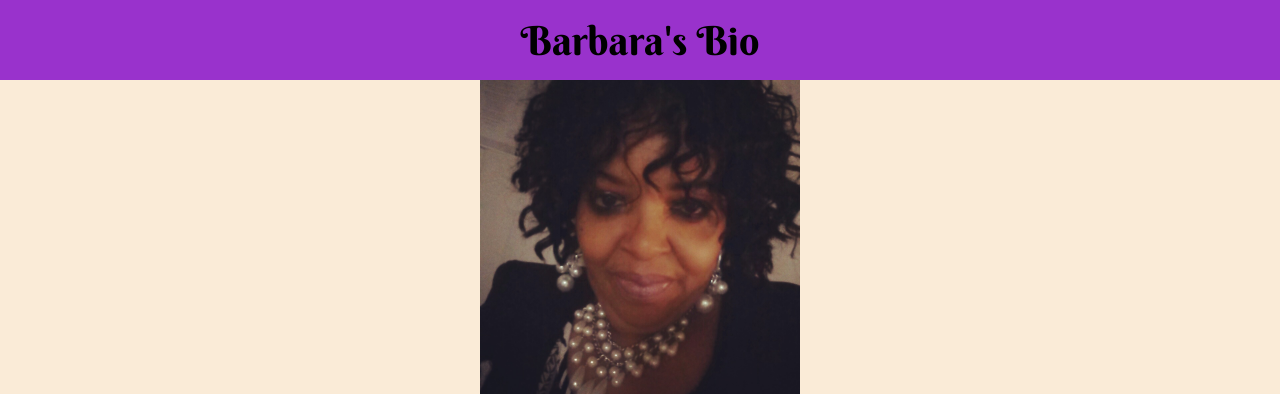
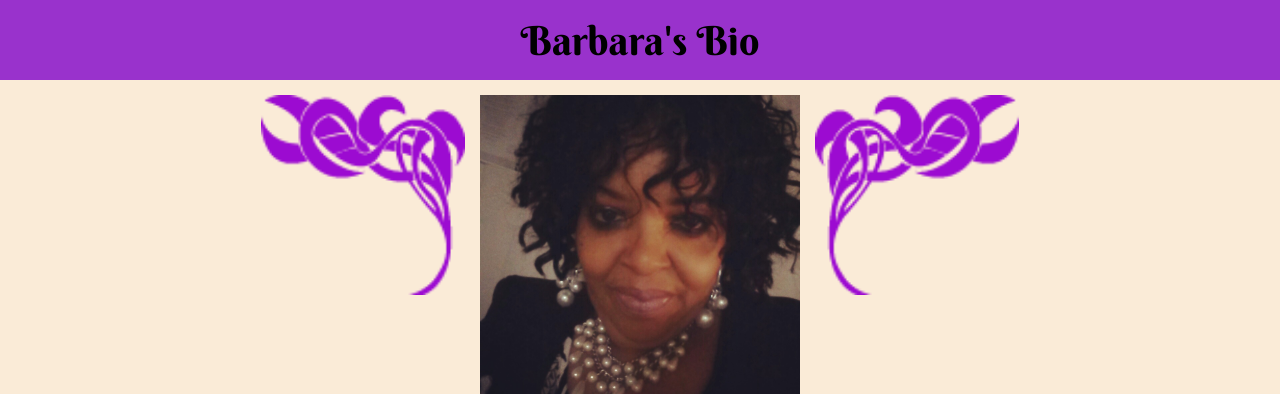
Before and after one commit to Barbara57/my_bio, a plain HTML site: page index.html in a window 1280 px wide. Shown: the top 394 px of the page. Drawn offline with Linux system fonts and the light colour scheme.

Commit message:
added scroll to photo

```diff
--- a/index.html
+++ b/index.html
@@ -16,7 +16,13 @@
 
             <div class="photo_lineup">
 
-                <img id="main_photo"  src="IMAGES/IMG_20150310_073725.jpg" alt="my photo">
+                <div id="lineup">
+
+                    <img class="scroll" src="IMAGES/SCROLL_LF.png">
+                    <img id="main_photo"  src="IMAGES/IMG_20150310_073725.jpg" alt="my photo">
+                    <img class="scroll" src="IMAGES/SCROLL_RT.png">
+
+                </div>
 
                 <h1>
                     Barbara McCray
--- a/primary.css
+++ b/primary.css
@@ -30,11 +30,17 @@ h1
 }
 
 
+#lineup{
+    display: flex;
+    align-items:   flex-start;
+
+}
+
 
 
 #main_photo{
 
-
+    margin-top: 1.5rem;
     height: 320px;
 
 }
@@ -47,3 +53,9 @@ h1
     justify-content: center;
     align-items: center;
 }
+
+.scroll{
+    display: flex;
+    height: 25vh;
+    margin: 1.5rem;
+}
```
Also changed, not shown: IMAGES/SCROLL_LF.png (added), IMAGES/SCROLL_RT.png (added).
